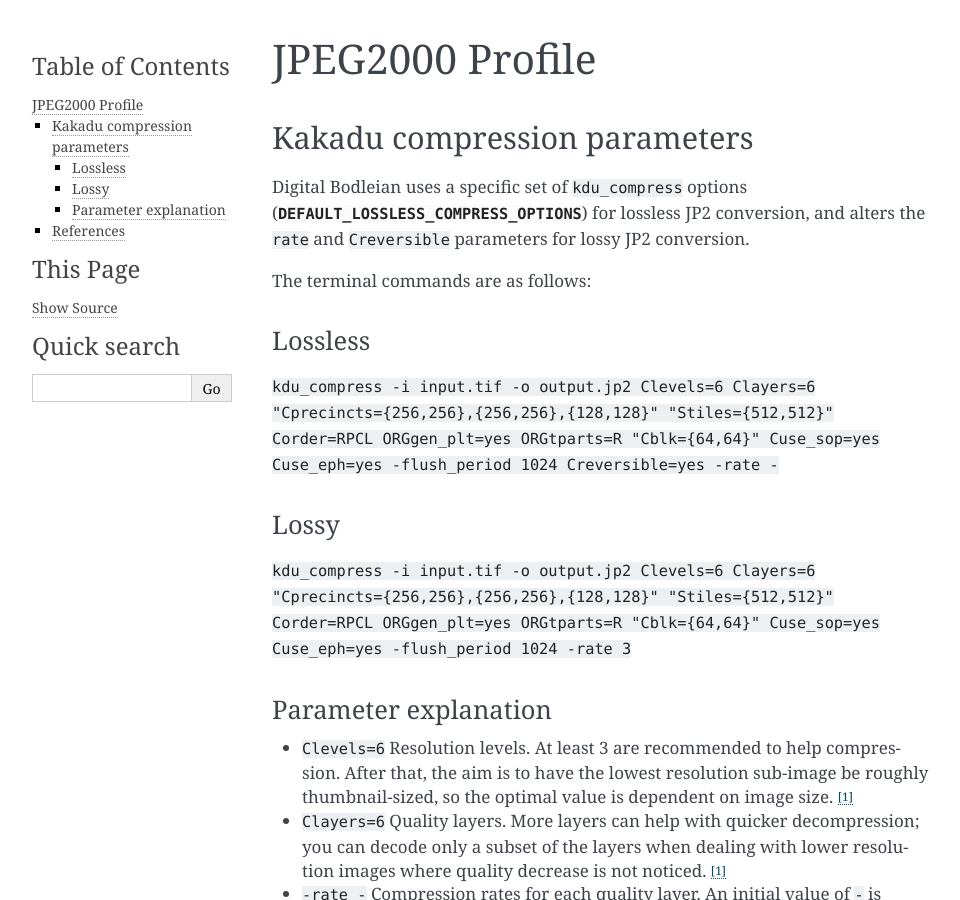
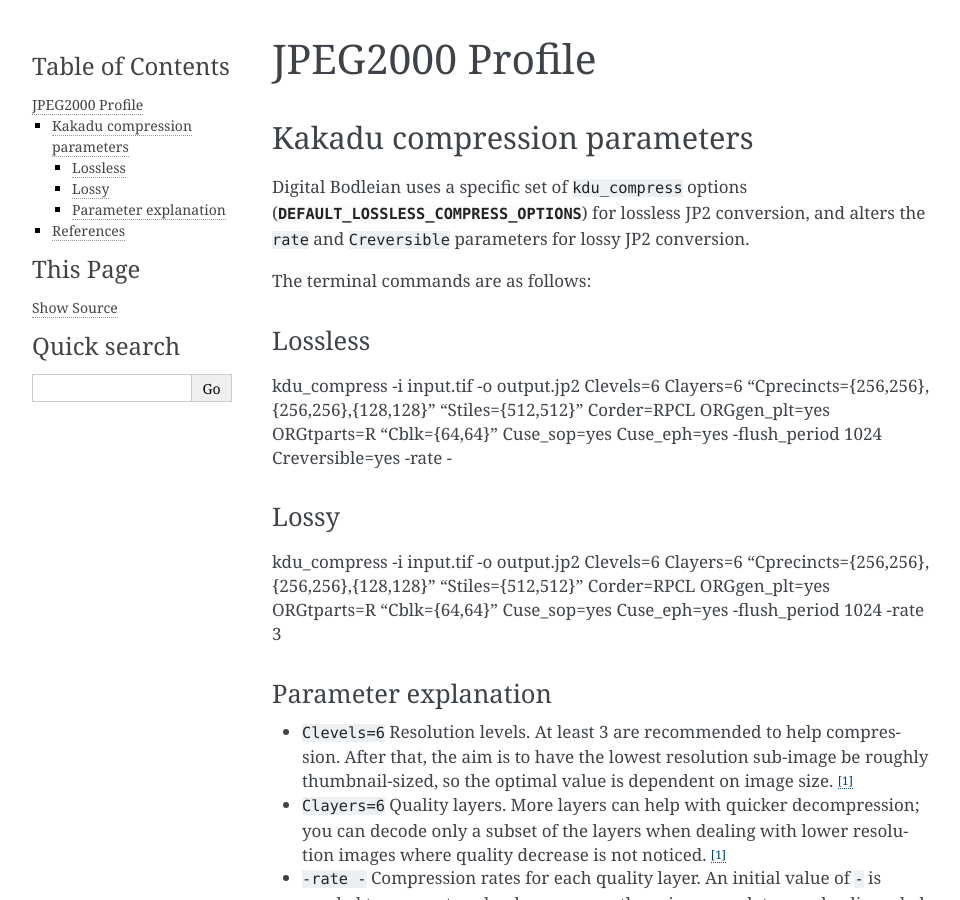
Before and after one commit to bodleian/image-processing, a Sphinx documentation site: the page built from docs/jp2_profile.rst, in a window 1280 px wide and 900 px high. Shown: the whole window, without its empty margins (148-1108 px from the left). Built offline with Sphinx 7.4.7, drawn with Linux system fonts in a browser that asks for light colours.

Commit message:
Change terminal commands to not be formatted as code, so they wrap

```diff
--- a/docs/jp2_profile.rst
+++ b/docs/jp2_profile.rst
@@ -12,11 +12,11 @@
 
 Lossless
 ~~~~~~~~
-``kdu_compress -i input.tif -o output.jp2 Clevels=6 Clayers=6 "Cprecincts={256,256},{256,256},{128,128}" "Stiles={512,512}" Corder=RPCL ORGgen_plt=yes ORGtparts=R "Cblk={64,64}" Cuse_sop=yes Cuse_eph=yes -flush_period 1024 Creversible=yes -rate -``
+kdu_compress -i input.tif -o output.jp2 Clevels=6 Clayers=6 "Cprecincts={256,256},{256,256},{128,128}" "Stiles={512,512}" Corder=RPCL ORGgen_plt=yes ORGtparts=R "Cblk={64,64}" Cuse_sop=yes Cuse_eph=yes -flush_period 1024 Creversible=yes -rate -
 
 Lossy
 ~~~~~
-``kdu_compress -i input.tif -o output.jp2 Clevels=6 Clayers=6 "Cprecincts={256,256},{256,256},{128,128}" "Stiles={512,512}" Corder=RPCL ORGgen_plt=yes ORGtparts=R "Cblk={64,64}" Cuse_sop=yes Cuse_eph=yes -flush_period 1024 -rate 3``
+kdu_compress -i input.tif -o output.jp2 Clevels=6 Clayers=6 "Cprecincts={256,256},{256,256},{128,128}" "Stiles={512,512}" Corder=RPCL ORGgen_plt=yes ORGtparts=R "Cblk={64,64}" Cuse_sop=yes Cuse_eph=yes -flush_period 1024 -rate 3
 
 Parameter explanation
 ~~~~~~~~~~~~~~~~~~~~~
```
